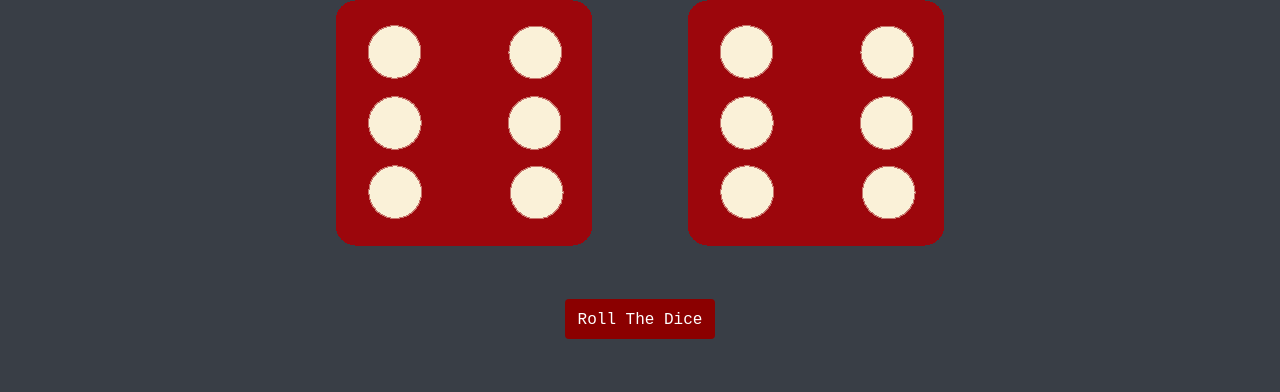
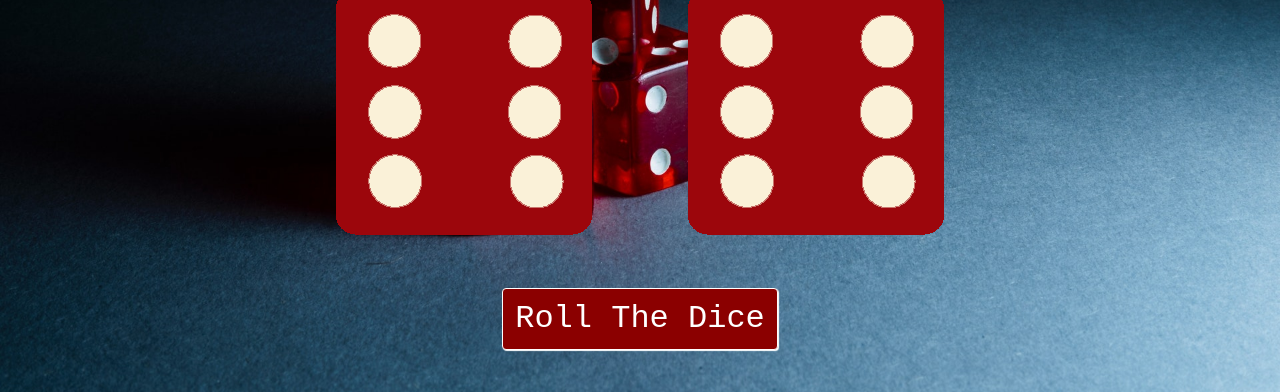
Before and after one commit to DCasely/Game-Rolling-The-Dice, a plain HTML site: page index.html in a window 1280 px wide. Shown: the part 408-800 px from the top of the page. Drawn offline with nearby package versions, Linux system fonts and the light colour scheme.

Commit message:
changed background and updated js file

```diff
--- a/index.js
+++ b/index.js
@@ -1,4 +1,4 @@
-document.querySelector('body').addEventListener('click', function () {
+document.querySelector('.btn').addEventListener('click', function () {
   rollDice();
   rollDice2();
 
--- a/styles.css
+++ b/styles.css
@@ -1,5 +1,7 @@
 body {
-  background-color: #393e46;
+  background-image: url(./images/backgrounddices.jpg);
+  background-position: right;
+  background-size: cover;
 }
 
 #main {
@@ -72,19 +74,22 @@ p {
 
 .btn {
   background-color: darkred;
+  border: 1px solid #fff;
+  box-shadow: 1px 1px 1px #fff;
 }
 
 .btn a {
   font-family: 'Courier New', Courier, monospace;
+  color: #fff;
+  font-size: 2rem;
 
-  color: #fff;
   text-decoration: none;
 }
 
 .btn:hover {
-  transform: scale(1.2);
+  transform: scale(1.1);
 }
 
 .btn:active {
-  transform: scale(0.9);
+  transform: scale(1);
 }
```
Also changed, not shown: images/backgrounddices.jpg (added).
